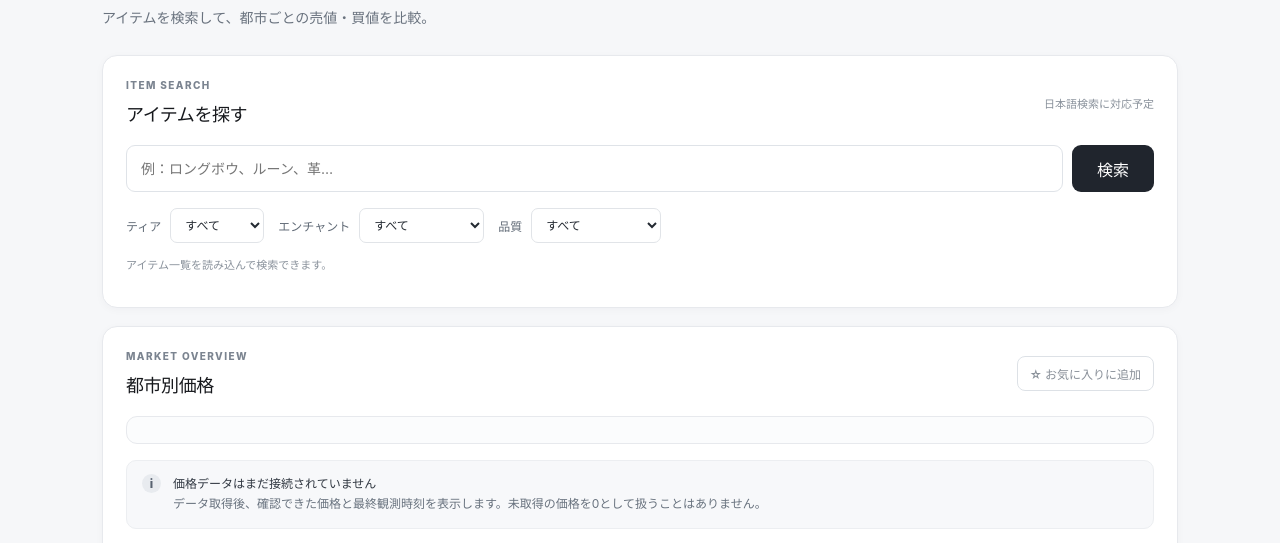
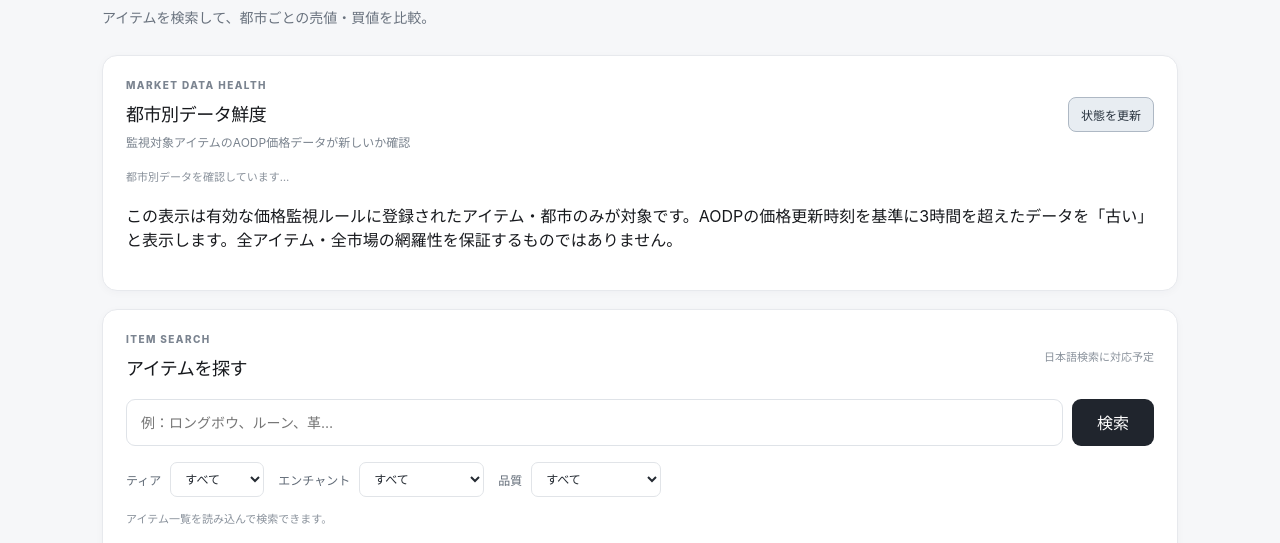
Before and after one commit to yuudaiy0819-sudo/albion-market-tool, a plain HTML site: page index.html in a window 1280 px wide. Shown: the part 188-731 px from the top of the page. Drawn offline with Linux system fonts and the light colour scheme.

Commit message:
Add public city market freshness panel

```diff
--- a/index.html
+++ b/index.html
@@ -6,8 +6,8 @@
   <meta name="theme-color" content="#ffffff">
   <meta name="description" content="Albion Online Asia マーケット価格比較ツール">
   <title>Albion Market Tool</title>
-  <link rel="stylesheet" href="./styles.css?v=anomaly20261128">
-  <script src="./app.js?v=anomaly20261128" defer></script>
+  <link rel="stylesheet" href="./styles.css?v=markethealth20261128">
+  <script src="./app.js?v=markethealth20261128" defer></script>
 </head>
 <body>
   <header class="topbar">
@@ -17,7 +17,7 @@
       <span>Albion Market Tool</span>
     </a>
     <span class="region-pill"><span class="status-dot"></span> ASIA SERVER</span>
-    <nav class="site-menu" id="site-menu" aria-label="ページ目次" hidden><div class="site-menu-heading"><strong>ページ目次</strong><button id="menu-close" type="button" aria-label="目次を閉じる">×</button></div><a href="#search-panel">アイテム検索</a><a href="#market-panel">都市別価格・アイテム詳細</a><a href="#orderbook-panel">注文板・数量比較</a><a href="#history-panel">価格履歴・販売数量</a><a href="#favorite-dashboard-panel">お気に入り価格一覧</a><a href="#favorite-movement-panel">お気に入り価格変動</a><a href="#favorites-panel">お気に入りリスト</a><a href="#monitor-panel">自動価格監視・通知履歴</a></nav>
+    <nav class="site-menu" id="site-menu" aria-label="ページ目次" hidden><div class="site-menu-heading"><strong>ページ目次</strong><button id="menu-close" type="button" aria-label="目次を閉じる">×</button></div><a href="#search-panel">アイテム検索</a><a href="#market-health-panel">都市別データ鮮度</a><a href="#market-panel">都市別価格・アイテム詳細</a><a href="#orderbook-panel">注文板・数量比較</a><a href="#history-panel">価格履歴・販売数量</a><a href="#favorite-dashboard-panel">お気に入り価格一覧</a><a href="#favorite-movement-panel">お気に入り価格変動</a><a href="#favorites-panel">お気に入りリスト</a><a href="#monitor-panel">自動価格監視・通知履歴</a></nav>
     <button class="menu-backdrop" id="menu-backdrop" type="button" aria-label="目次を閉じる" hidden></button>
   </header>
 
@@ -26,6 +26,20 @@
       <p class="eyebrow">ALBION ONLINE / ASIA</p>
       <h1>マーケット価格比較</h1>
       <p class="lead">アイテムを検索して、都市ごとの売値・買値を比較。</p>
+    </section>
+
+    <section id="market-health-panel" class="panel market-health-panel" aria-labelledby="market-health-title">
+      <div class="section-heading">
+        <div>
+          <p class="eyebrow">MARKET DATA HEALTH</p>
+          <h2 id="market-health-title">都市別データ鮮度</h2>
+          <p class="history-subtitle">監視対象アイテムのAODP価格データが新しいか確認</p>
+        </div>
+        <button class="secondary-button" id="market-health-refresh" type="button">状態を更新</button>
+      </div>
+      <p id="market-health-status" class="history-message" aria-live="polite">都市別データを確認しています…</p>
+      <div id="market-health-grid" class="market-health-grid" aria-live="polite"></div>
+      <p class="market-health-note">この表示は有効な価格監視ルールに登録されたアイテム・都市のみが対象です。AODPの価格更新時刻を基準に3時間を超えたデータを「古い」と表示します。全アイテム・全市場の網羅性を保証するものではありません。</p>
     </section>
 
     <section id="search-panel" class="panel search-panel" aria-labelledby="search-title">
```
